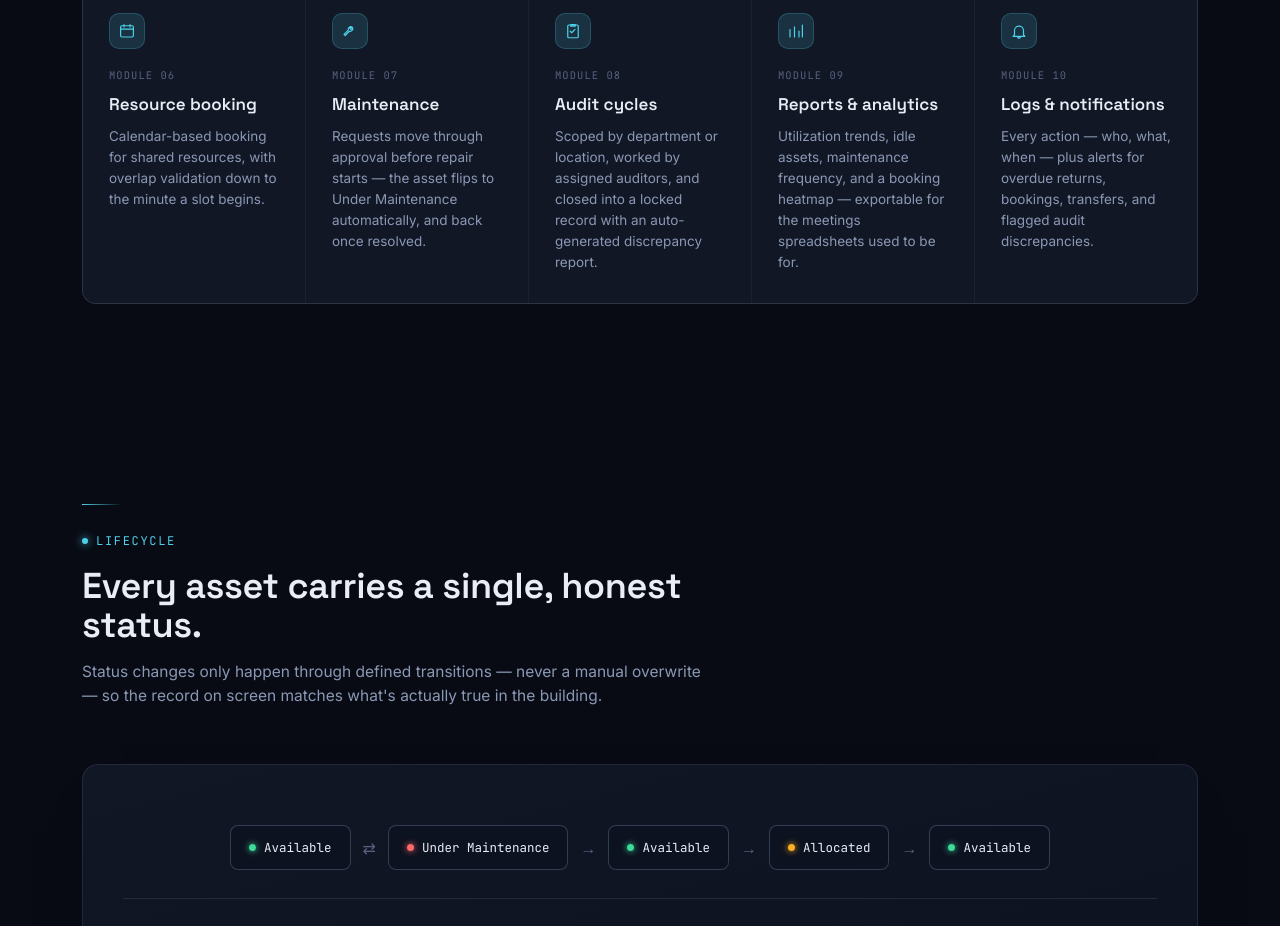
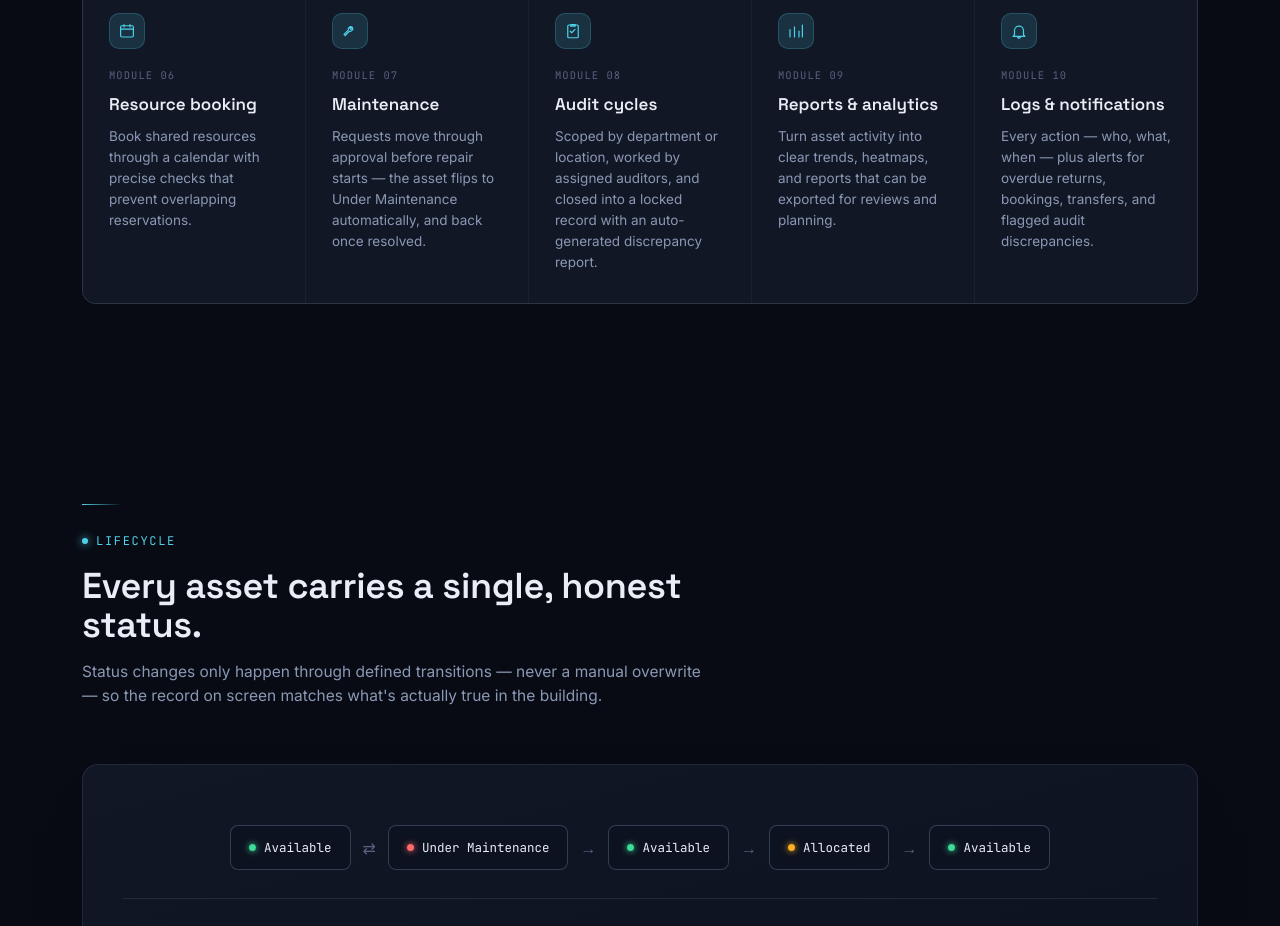
Before and after one commit to vishvamsinh28/OrbitOps, a Next.js app: page / in a window 1280 px wide. Shown: the part 1740-2666 px from the top of the page. Built offline with nearby package versions, Linux system fonts and the light colour scheme.

Commit message:
Update modulesData.js

```diff
--- a/src/app/components/landing/modulesData.js
+++ b/src/app/components/landing/modulesData.js
@@ -33,7 +33,7 @@ export const modules = [
     id: "06",
     icon: "calendar",
     title: "Resource booking",
-    body: "Calendar-based booking for shared resources, with overlap validation down to the minute a slot begins.",
+    body: "Book shared resources through a calendar with precise checks that prevent overlapping reservations.",
   },
   {
     id: "07",
@@ -51,7 +51,7 @@ export const modules = [
     id: "09",
     icon: "chart",
     title: "Reports & analytics",
-    body: "Utilization trends, idle assets, maintenance frequency, and a booking heatmap — exportable for the meetings spreadsheets used to be for.",
+    body: "Turn asset activity into clear trends, heatmaps, and reports that can be exported for reviews and planning.",
   },
   {
     id: "10",
```
